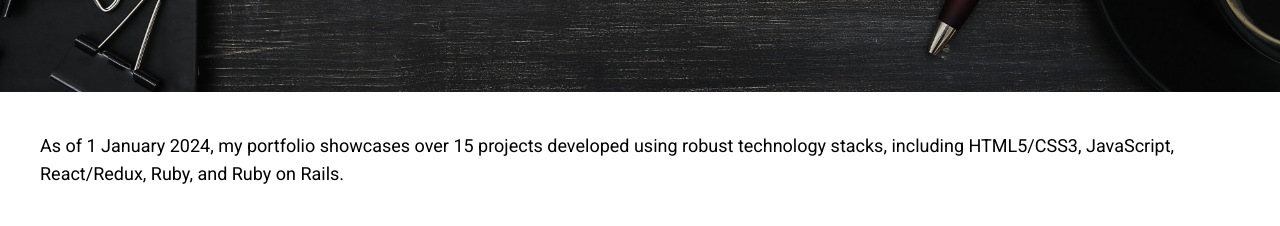
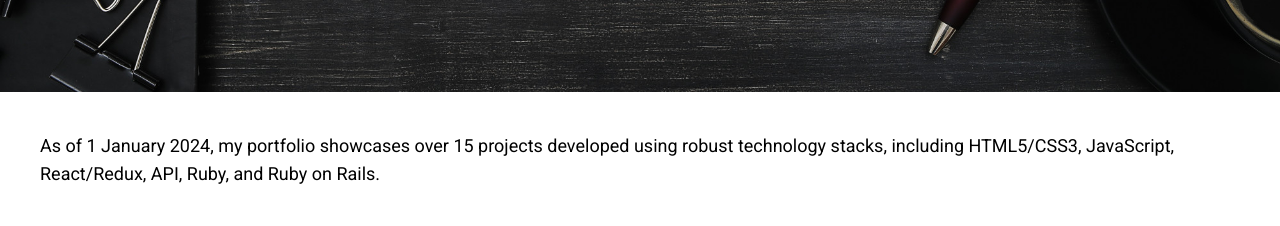
Before and after one commit to katarighe/my-portfolio-website, a React (Vite) app: page /my-projects in a window 1280 px wide. Shown: the part 800-1026 px from the top of the page. Built offline with nearby package versions, Linux system fonts and the light colour scheme.

Commit message:
Make final change

```diff
--- a/src/pages/MyProjects.jsx
+++ b/src/pages/MyProjects.jsx
@@ -138,7 +138,7 @@ function MyProjects() {
         <p className="text-newDarkGray text-lg font-robotoOriginal">
           As of 1 January 2024, my portfolio showcases over 15 projects developed using
           robust technology stacks, including HTML5/CSS3, JavaScript,
-          React/Redux, Ruby, and Ruby on Rails.
+          React/Redux, API, Ruby, and Ruby on Rails.
         </p>
       </div>
       <section>
```
